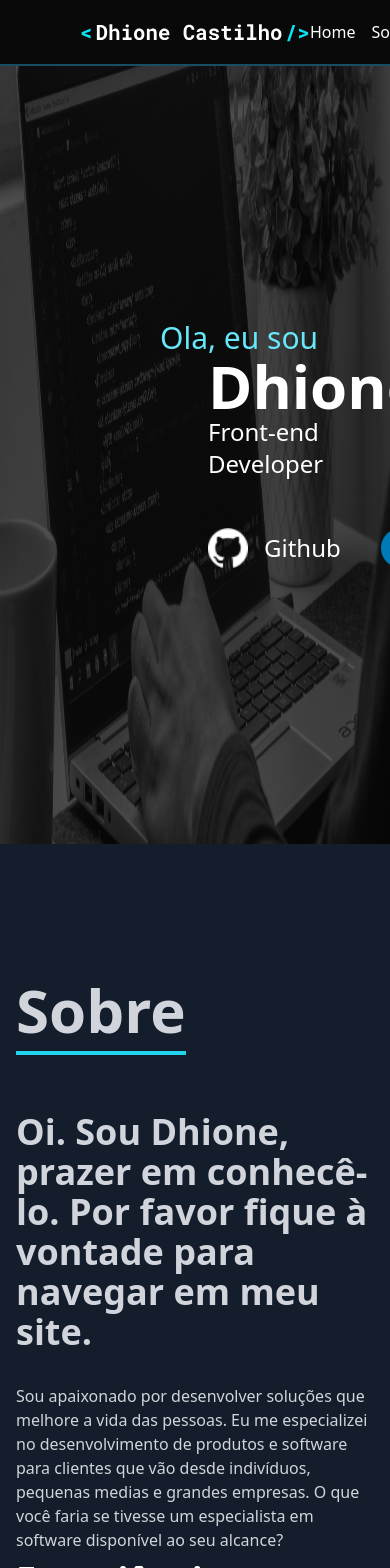
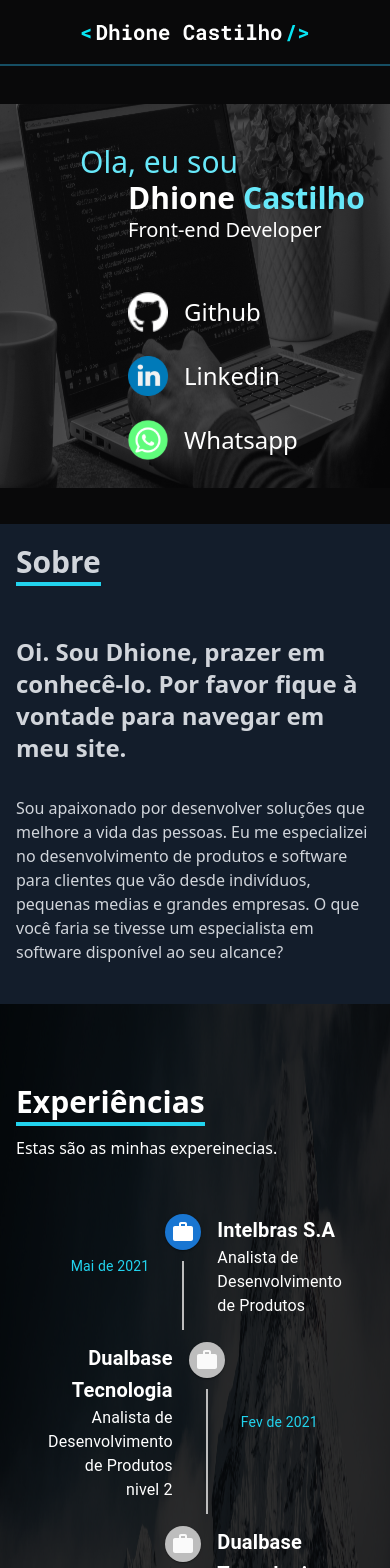
Before and after one commit to DhioneCastilhoBarbosa/mywebsite, a React (Vite) app: page / in a window 390 px wide. Shown: the top 1568 px of the page. Built offline with nearby package versions, Linux system fonts and the light colour scheme.

Commit message:
add responsiveness

```diff
--- a/src/componets/About.tsx
+++ b/src/componets/About.tsx
@@ -1,19 +1,18 @@
-import TimeLineProfession from "./TimeLineProfession";
 
 export function About() {
     return (
-        <div className=' about w-full h-screen bg-[#131d2b] text-gray-300 '>
-            <div className='flex flex-col justify-center items-center w-full h-full'>
+        <div className=' about relative w-full h-auto bg-[#131d2b] text-gray-300 pb-10 md:h-screen md:pb-0'>
+            <div className='flex flex-col justify-start items-center w-full h-full pt-5 md:justify-center md:pt-0'>
                 <div className='max-w-[1000px] w-full grid grid-cols-2 gap-8'>
-                    <div className='sm:text-right pb-8 pl-4'>
-                        <p className='text-6xl font-bold inline border-b-4 border-cyan-400 '>
+                    <div className='sm:text-left pb-4 pl-4'>
+                        <p className='text-3xl font-bold inline border-b-4 border-cyan-400 md:text-6xl'>
                             Sobre
                         </p>
                     </div>
 
                 </div>
                 <div className=' mt-10 max-w-[1000px] w-full grid sm:grid-cols-2 gap-8 px-4'>
-                    <div className='sm:text-left text-4xl font-semibold'>
+                    <div className='text-left text-2xl font-semibold md:text-4xl'>
                         <p>Oi. Sou Dhione, prazer em conhecê-lo.
                         Por favor fique à vontade para navegar em meu site.</p>
                     </div>
--- a/src/componets/Header.tsx
+++ b/src/componets/Header.tsx
@@ -8,10 +8,10 @@ import { Link } from 'react-scroll'
 
 export function Header() {
     return (
-        <div className=" fixed z-20 w-full h-16 p-8 px-20 mx-auto flex items-center justify-between bg-background border-b-2 border-cyan-900 ">
+        <div className="fixed z-20 w-full h-16 p-8 px-20 mx-auto flex items-center justify-between bg-background border-b-2 border-cyan-900 md:justify-items-center">
 
             <img src={logoImage} alt="" />
-            <ul className=" flex gap-4  cursor-pointer ">
+            <ul className="  invisible md:visible flex gap-4 cursor-pointer">
                 <li className="hover:text-cyan-400 duration-500">
                     <Link to='home' smooth={true} duration={800}>Home</Link>
                 </li>
@@ -24,8 +24,6 @@ export function Header() {
                 <li className="hover:text-cyan-400 duration-500">
                     <Link to='skills' smooth={true} duration={800}>Skill</Link>
                 </li>
-
-
             </ul>
 
         </div >
--- a/src/componets/Presentation.tsx
+++ b/src/componets/Presentation.tsx
@@ -9,42 +9,29 @@ import background from "../assets/alta.png"
 //@ts-ignore
 
 import Image from "./Img";
-import CSS from 'csstype'
-
 
 export function Presentation() {
 
-    const img:CSS.Properties=
-    {
-        backgroundImage: `url(${background})`,
-        width:'100px',
-        height:'100px',
-    }
-
-
     return (
-        <div className="home relative overflow-hidden w-screen h-screen pt-16" >
+        <div className="home c overflow-hidden w-screen pt-16 pb-16 h-auto md:h-screen" >
             <Image
-            className="absolute w-screen h-screen "
+            className="absolute mt-10 w-screen h-96 md:mt-0 md:h-screen"
             lq={background}
             src={background}
-            //src={'https://images.unsplash.com/photo-1618477388954-7852f32655ec?ixlib=rb-4.0.3&ixid=MnwxMjA3fDB8MHxwaG90by1wYWdlfHx8fGVufDB8fHx8&auto=format&fit=crop&w=1064&q=80'}
-
             />
             <div className="relative">
-                <div className=" z-10 mt-64 ml-40 font-medium text-cyan-300 text-3xl">
+                <div className=" z-10 mt-20 ml-20 font-medium text-cyan-300 text-2xl md:mt-64 md:ml-40 md: text-3xl">
                     <span>Ola, eu sou</span>
                 </div>
-                <div className="flex  ml-52 top-72 font-bold text-6xl gap-6">
+                <div className="flex flex-row ml-32 top-72 font-bold text-3xl gap-2 md:text-6xl md:gap-6 md:ml-52">
                     <h1>Dhione</h1>
                     <h1 className="text-cyan-300">Castilho</h1>
-
                 </div>
-                <span className="flex top-80 ml-52  font-medium text-2xl" >
+                <span className="flex top-80 ml-32 font-medium text-xl md:ml-52 md:text-2xl" >
                     Front-end Developer
                 </span>
-                <div className="flex top-96 mt-12 ml-52 font-medium text-2xl">
-                    <ul className="flex gap-20">
+                <div className="flex top-96 mt-12 ml-32 font-medium text-2xl md:ml-52">
+                    <ul className="flex flex-col gap-6 md:flex-row gap-20 ">
                         <a href="https://github.com/DhioneCastilhoBarbosa" target="_blank"><li className="flex gap-4 items-center cursor-pointer hover:animate-bounce"><img src={github} className="" alt="" />Github</li></a>
                         <a href="https://www.linkedin.com/in/dhione-castilho-barbosa-45462961/" target="_blank"> <li className="flex gap-4 items-center cursor-pointer hover:animate-bounce"> <img src={linkedin} alt="" />Linkedin</li></a>
                         <a href="https://api.whatsapp.com/send?phone=5548988025995&text=Ol%C3%A1,%20%20tudo%20bem%20?%20Fui%20direcionado%20pelo%20seu%20site,%20gostaria%20de%20falar%20com%20voc%C3%AA" target="_blank"><li className="flex gap-4 items-center cursor-pointer hover:animate-bounce"><img src={whatsapp} alt="" /> Whatsapp</li></a>
--- a/src/componets/Skills.tsx
+++ b/src/componets/Skills.tsx
@@ -15,7 +15,7 @@ import CPlusPlus from '../assets/CPlus.png'
 
 export function Skills() {
     return (
-        <div className=' skills  z-10 w-full h-screen bg-[#131d2b] text-gray-300'>
+        <div className=' skills relative z-10 w-full h-auto bg-[#131d2b] text-gray-300 md:h-screen'>
             {/* Container */}
             <div className='max-w-[1000px] mx-auto p-4 flex flex-col justify-center w-full h-full'>
                 <div>
--- a/src/componets/TimeLineProfession.tsx
+++ b/src/componets/TimeLineProfession.tsx
@@ -15,22 +15,21 @@ import background from "../assets/montanha.png"
 export default function OutlinedTimeline() {
 
   return (
-    <div className="experiencia relative w-screen h-screen" >
+    <div className="experiencia relative w-screen h-auto md:h-screen" >
       <Image
-      className="absolute w-screen h-screen "
+      className="absolute w-screen h-full "
       lq={background}
       src={background}
-      //src={'https://images.unsplash.com/photo-1486911278844-a81c5267e227?ixlib=rb-4.0.3&ixid=MnwxMjA3fDB8MHxwaG90by1wYWdlfHx8fGVufDB8fHx8&auto=format&fit=crop&w=1770&q=80'}
 
       />
-      <div className=' relative max-w-[1000px] mx-auto p-4 flex flex-col justify-center w-full h-full '>
+      <div className=' relative max-w-[1000px] mx-auto p-4 flex flex-col justify-center w-full h-auto '>
         <div className='pt-16'>
-          <p className='text-4xl font-bold inline border-b-4 border-cyan-400 '>
+          <p className='text-3xl font-bold inline border-b-4 border-cyan-400 md:text-6xl'>
             Experiências
           </p>
           <p className='py-4'>Estas são as minhas expereinecias.</p>
 
-          <div className='mt-10 hover:scale-110 duration-1000'>
+          <div className='mt-5 hover:scale-105 duration-1000'>
             <Timeline position="alternate">
               <TimelineItem>
                 <TimelineOppositeContent
```
